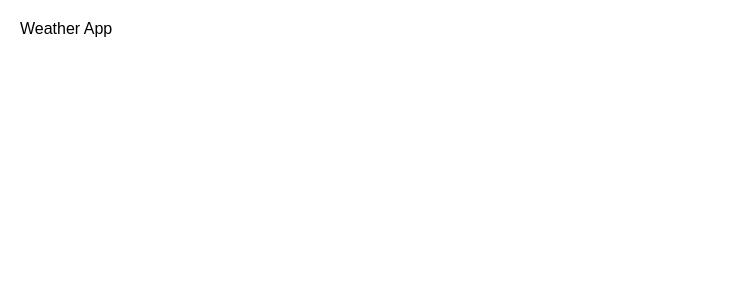
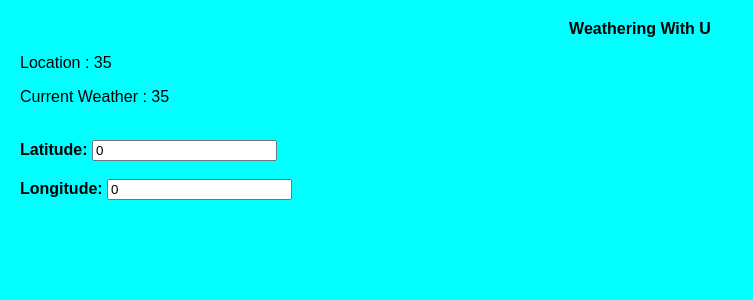
Before and after one commit to suresh37/react-practice-app, a React (Create React App) app: page / in a window 1280 px wide. Shown: the top 300 px of the page, without its empty margins (0-753 px from the left). Built offline with nearby package versions, Linux system fonts and the light colour scheme; no server answers.

Commit message:
Lat Long finder added

```diff
--- a/src/components/Weather.jsx
+++ b/src/components/Weather.jsx
@@ -1,7 +1,51 @@
-import React from 'react';
+import React, { useState, useEffect } from 'react';
 
 const Weather = () => {
-	return <div>Weather App</div>;
+	const [weatherData, setWeatherData] = useState({ temp: '35' });
+	const [lat, setLat] = useState(0);
+	const [long, setLong] = useState(0);
+	let latitude = '',
+		longitude = '';
+	useEffect(() => {
+		if (navigator.geolocation) {
+			navigator.geolocation.getCurrentPosition(function (position) {
+				setLat(position.coords.latitude.toFixed(6));
+				setLong(position.coords.longitude.toFixed(6));
+				console.log(`Latitude: ${latitude}, Longitude: ${longitude}`);
+			});
+		} else {
+			console.log('Geolocation is not supported');
+		}
+	}, []);
+
+	const handleInputChange = () => {
+		console.log('Input changed');
+	};
+	return (
+		<div>
+			<p style={{ textAlign: 'center' }}>
+				<b>Weathering With U</b>
+			</p>
+			<p>Location : {weatherData?.temp}</p>
+			<p>Current Weather : {weatherData?.temp}</p>
+			<br />
+			<div>
+				<b>Latitude: </b>
+				<input
+					value={lat}
+					onChange={handleInputChange}
+				></input>
+				<br />
+				<br />
+				<b>Longitude: </b>
+				<input
+					value={long}
+					onChange={handleInputChange}
+				></input>
+				<br />
+			</div>
+		</div>
+	);
 };
 
 export default Weather;
--- /dev/null
+++ b/src/styles-old.css
@@ -0,0 +1,95 @@
+* {
+	box-sizing: border-box;
+  }
+
+  body {
+	font-family: sans-serif;
+	margin: 20px;
+	padding: 0;
+  }
+
+  h1 {
+	margin-top: 0;
+	font-size: 22px;
+  }
+
+  h2 {
+	margin-top: 0;
+	font-size: 20px;
+  }
+
+  h3 {
+	margin-top: 0;
+	font-size: 18px;
+  }
+
+  h4 {
+	margin-top: 0;
+	font-size: 16px;
+  }
+
+  h5 {
+	margin-top: 0;
+	font-size: 14px;
+  }
+
+  h6 {
+	margin-top: 0;
+	font-size: 12px;
+  }
+
+  code {
+	font-size: 1.2em;
+  }
+
+  ul {
+	padding-inline-start: 20px;
+  }
+
+  * {
+	box-sizing: border-box;
+  }
+
+  body {
+	font-family: sans-serif;
+	margin: 20px;
+	padding: 0;
+  }
+
+  .square {
+	background: #fff;
+	border: 1px solid #999;
+	float: left;
+	font-size: 24px;
+	font-weight: bold;
+	line-height: 34px;
+	height: 34px;
+	margin-right: -1px;
+	margin-top: -1px;
+	padding: 0;
+	text-align: center;
+	width: 34px;
+  }
+
+  .board-row:after {
+	clear: both;
+	content: '';
+	display: table;
+  }
+
+  .status {
+	margin-bottom: 10px;
+  }
+  .game {
+	display: flex;
+	flex-direction: row;
+  }
+
+  .game-info {
+	margin-left: 20px;
+  }
+
+  .board{
+	display: inline-block;
+	justify-content: center;
+  }
--- a/src/styles.css
+++ b/src/styles.css
@@ -1,95 +1,6 @@
-* {
-	box-sizing: border-box;
-  }
-
-  body {
+body {
 	font-family: sans-serif;
 	margin: 20px;
 	padding: 0;
+    background-color: aqua;
   }
-
-  h1 {
-	margin-top: 0;
-	font-size: 22px;
-  }
-
-  h2 {
-	margin-top: 0;
-	font-size: 20px;
-  }
-
-  h3 {
-	margin-top: 0;
-	font-size: 18px;
-  }
-
-  h4 {
-	margin-top: 0;
-	font-size: 16px;
-  }
-
-  h5 {
-	margin-top: 0;
-	font-size: 14px;
-  }
-
-  h6 {
-	margin-top: 0;
-	font-size: 12px;
-  }
-
-  code {
-	font-size: 1.2em;
-  }
-
-  ul {
-	padding-inline-start: 20px;
-  }
-
-  * {
-	box-sizing: border-box;
-  }
-
-  body {
-	font-family: sans-serif;
-	margin: 20px;
-	padding: 0;
-  }
-
-  .square {
-	background: #fff;
-	border: 1px solid #999;
-	float: left;
-	font-size: 24px;
-	font-weight: bold;
-	line-height: 34px;
-	height: 34px;
-	margin-right: -1px;
-	margin-top: -1px;
-	padding: 0;
-	text-align: center;
-	width: 34px;
-  }
-
-  .board-row:after {
-	clear: both;
-	content: '';
-	display: table;
-  }
-
-  .status {
-	margin-bottom: 10px;
-  }
-  .game {
-	display: flex;
-	flex-direction: row;
-  }
-
-  .game-info {
-	margin-left: 20px;
-  }
-
-  .board{
-	display: inline-block;
-	justify-content: center;
-  }
```
